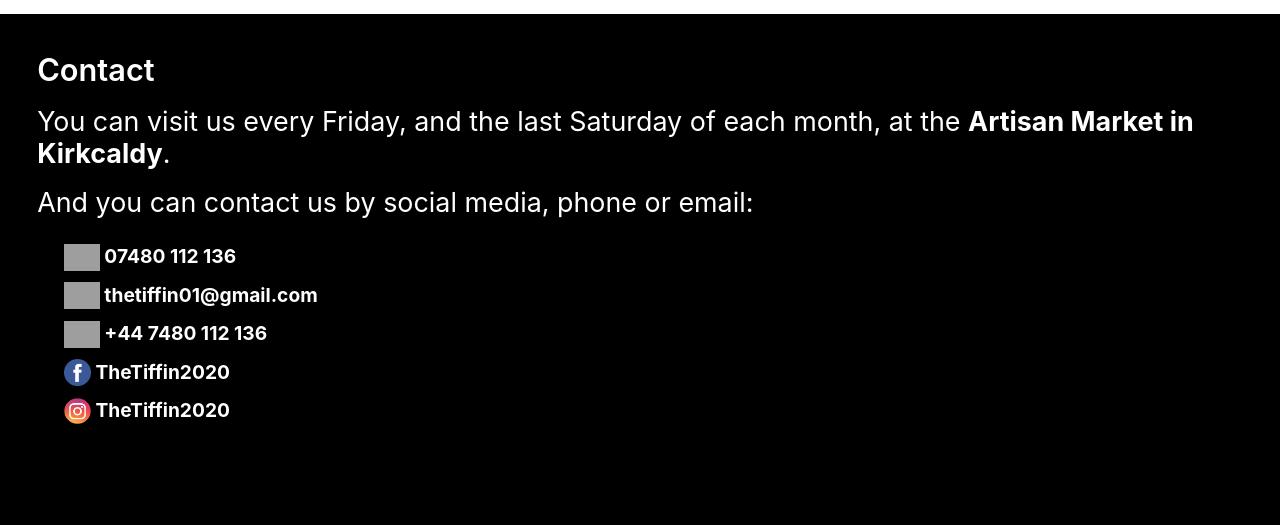
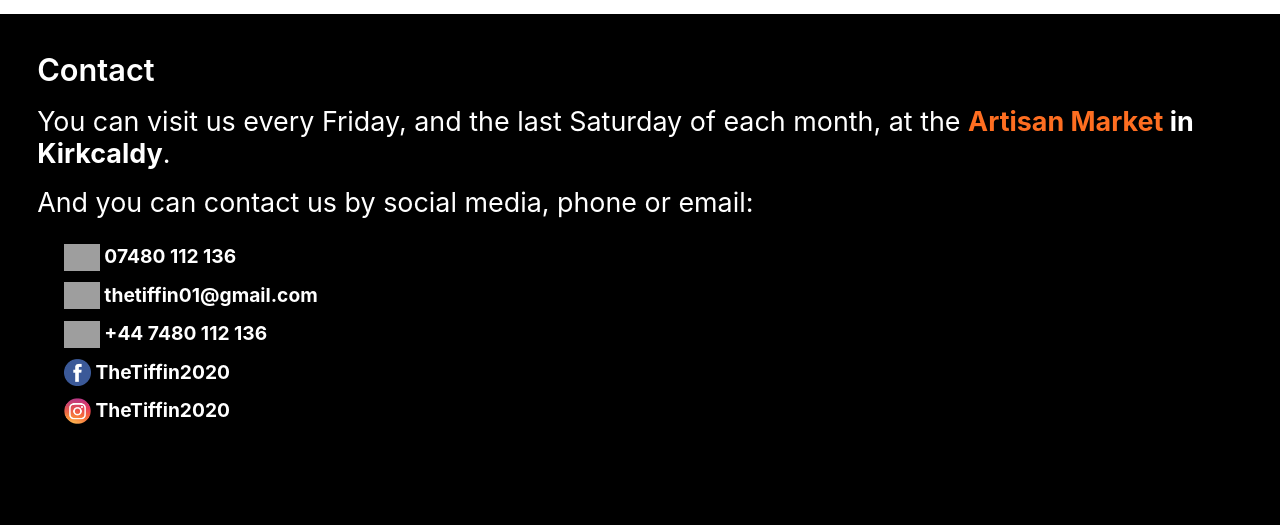
Before and after one commit to rhiaro/thetiffinuk, a PHP site: page / in a window 1280 px wide, with the pointer over the restyled element. Shown: the part 2097-2622 px from the top of the page. Run offline with PHP 8.4, Linux system fonts and the light colour scheme; grey boxes are pictures that could not be loaded.

Commit message:
css: footer

```diff
--- a/css/tiffin.css
+++ b/css/tiffin.css
@@ -111,6 +111,9 @@ footer {
 }
 footer a {
   color:  #fff;
+}
+footer a:hover {
+  color:  #FE6E21;
 }
 footer ul {
   padding:  1em;
```
